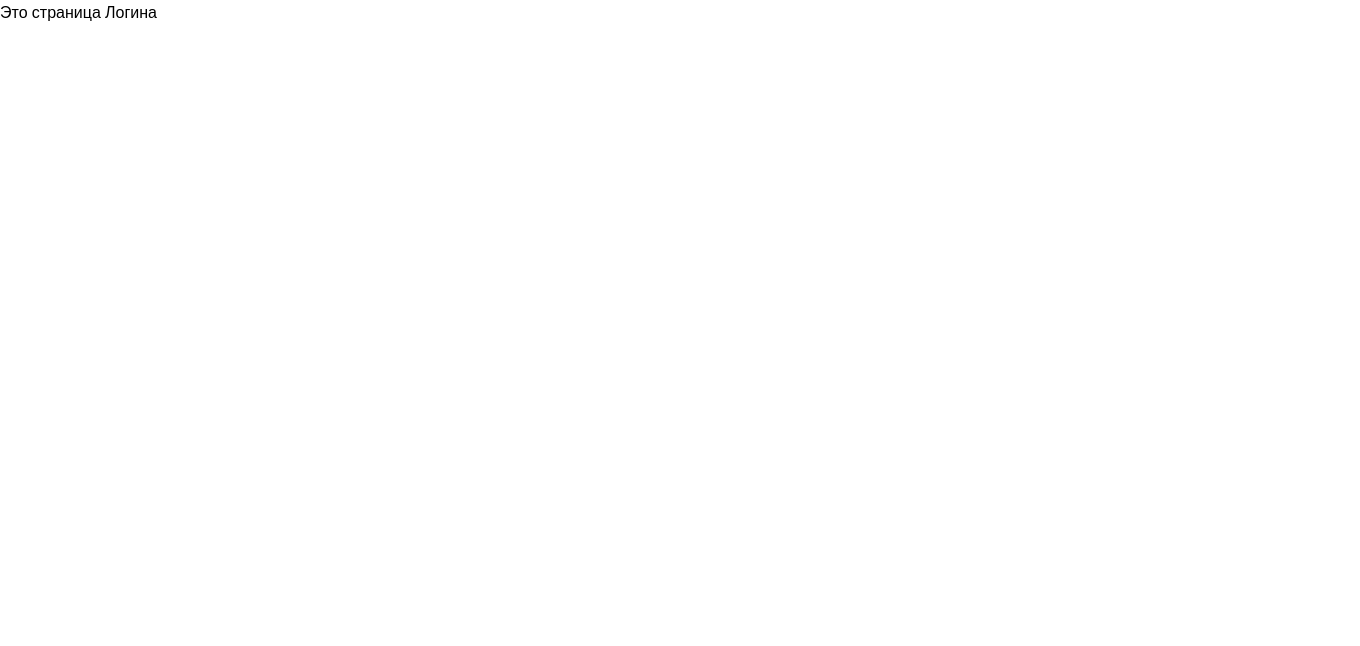
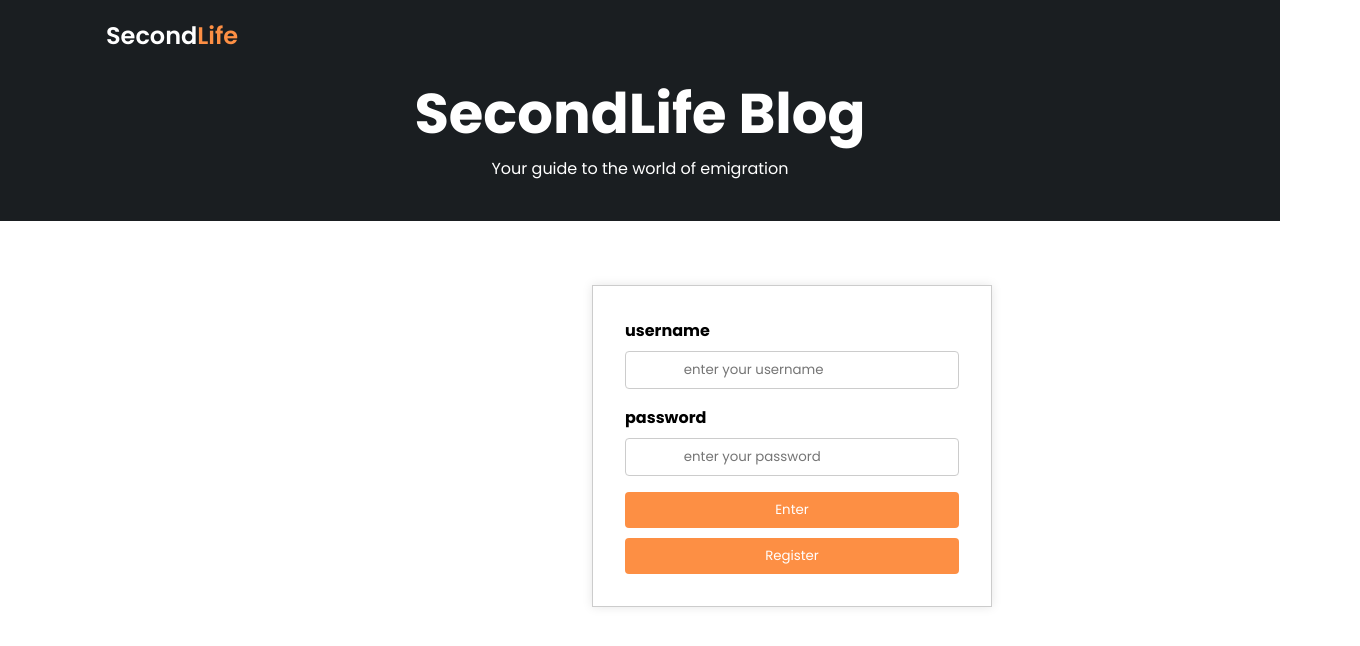
Before and after one commit to Webgipnoz/SecondLife, a React (Create React App) app in the folder Frontend/: page /login in a window 1280 px wide. Shown: the top 646 px of the page, 1360 px wide, since content can reach past the window. Built offline with nearby package versions, Linux system fonts and the light colour scheme.

Commit message:
add html scss login

```diff
--- a/Frontend/src/components/Header/Header.tsx
+++ b/Frontend/src/components/Header/Header.tsx
@@ -1,18 +1,24 @@
 import React from "react";
+import { Link, useLocation, useParams } from "react-router-dom";
 
 import "../../scss/header/header.scss";
 
 const Header = () => {
+  const location = useLocation();
+  const isLogin = location.pathname === "/login";
+
   return (
     <>
       <div className="header">
         <div className="nav container">
-          <a href="#" className="logo">
+          <Link to="/" className="logo">
             Second<span>Life</span>
-          </a>
-          <a href="#" className="login">
-            Login
-          </a>
+          </Link>
+          {!isLogin && (
+            <Link to="/login" className="login">
+              Login
+            </Link>
+          )}
         </div>
         <section className="home" id="home">
           <div className="home-text container">
--- /dev/null
+++ b/Frontend/src/components/LoginBox/index.tsx
@@ -0,0 +1,34 @@
+import React from "react";
+
+import "../../scss/login/login.scss";
+
+const LoginBox = () => {
+  return (
+    <div className="centered-content">
+      <div className="login-form">
+        <div className="input-group">
+          <label>username</label>
+          <input
+            type="text"
+            id="username"
+            placeholder="
+              enter your username"
+          />
+        </div>
+        <div className="input-group">
+          <label>password</label>
+          <input
+            type="password"
+            id="password"
+            placeholder="
+              enter your password"
+          />{" "}
+        </div>
+        <button className="submit-button">Enter</button>
+        <button className="submit-button">Register</button>
+      </div>
+    </div>
+  );
+};
+
+export default LoginBox;
--- a/Frontend/src/components/PostFilter/PostFilter.tsx
+++ b/Frontend/src/components/PostFilter/PostFilter.tsx
@@ -1,9 +1,9 @@
-import React, { useState } from "react";
+import React from "react";
 import { useSelector, useDispatch } from "react-redux";
 import { setActiveFilter } from "../../redux/slices/filterSlice";
 import { RootState } from "../../redux/store";
 
-import "../../scss/header/postFilter.scss";
+import "../../scss/postFilter/postFilter.scss";
 
 const PostFilter = () => {
   const activeFilter = useSelector((state: RootState) => state.filter.idFilter);
--- a/Frontend/src/pages/loginPage/index.tsx
+++ b/Frontend/src/pages/loginPage/index.tsx
@@ -1,7 +1,14 @@
 import React from "react";
+import Header from "../../components/Header/Header";
+import LoginBox from "../../components/LoginBox";
 
 const Login = () => {
-  return <div>Это страница Логина</div>;
+  return (
+    <div>
+      <Header />
+      <LoginBox />
+    </div>
+  );
 };
 
 export default Login;
--- a/Frontend/src/scss/index.scss
+++ b/Frontend/src/scss/index.scss
@@ -1,6 +1,8 @@
 @import "./header/header.scss";
-@import "./header/postFilter.scss";
-@import "./header/posts.scss";
+@import "./postFilter/postFilter.scss";
+@import "./post/posts.scss";
 
 @import "./common/reset.scss";
 @import "./common/variables.scss";
+
+@import "./login/login.scss";
--- /dev/null
+++ b/Frontend/src/scss/login/login.scss
@@ -0,0 +1,51 @@
+.centered-content {
+  margin: 2rem;
+  margin-left: 35rem; //КОСТЫЛЬ !!!!!!!!!!!!!!!!!!!!!!!!!!!!!!!!!!!!!!!!!!!!!!!!!!!!!!!!!!!!!!!!!!!!!!!!!!!!!!!!!!!!!!!!!!!!!!!!!!!!!!!
+  width: 80%;
+  max-width: 800px;
+  padding: 2rem;
+  background: var(--bg-color);
+}
+
+.login-form {
+  background-color: #fff;
+  border: 1px solid #ccc;
+  padding: 2rem;
+  box-shadow: 0 0 10px rgba(0, 0, 0, 0.1);
+  width: 80%;
+  max-width: 400px;
+}
+
+.input-group {
+  margin-bottom: 1rem;
+}
+
+label {
+  display: block;
+  margin-bottom: 0.5rem;
+  font-weight: bold;
+}
+
+input {
+  width: 100%;
+  padding: 0.5rem;
+  border: 1px solid #ccc;
+  border-radius: 4px;
+}
+
+.submit-button {
+  display: block;
+  width: 100%;
+  margin-top: 10px;
+  padding: 0.5rem;
+  background-color: var(--second-color);
+  color: #fff;
+  border: none;
+  border-radius: 4px;
+  cursor: pointer;
+  transition: background-color 0.2s;
+}
+
+.submit-button:hover {
+  background-color: hsl(24, 98%, 58%);
+}
--- a/Frontend/src/scss/header/posts.scss
+++ b/Frontend/src/scss/post/posts.scss
@@ -1,6 +1,6 @@
 .post {
   display: grid;
-  grid-template-columns: repeat(auto-fit, minmax(280px, auto));
+  grid-template-columns: repeat(auto-fit, minmax(1000px, auto));
   justify-content: center;
   gap: 1.5rem;
 }
```
Also changed, not shown: Frontend/src/scss/postFilter/postFilter.scss (renamed from Frontend/src/scss/header/postFilter.scss).
